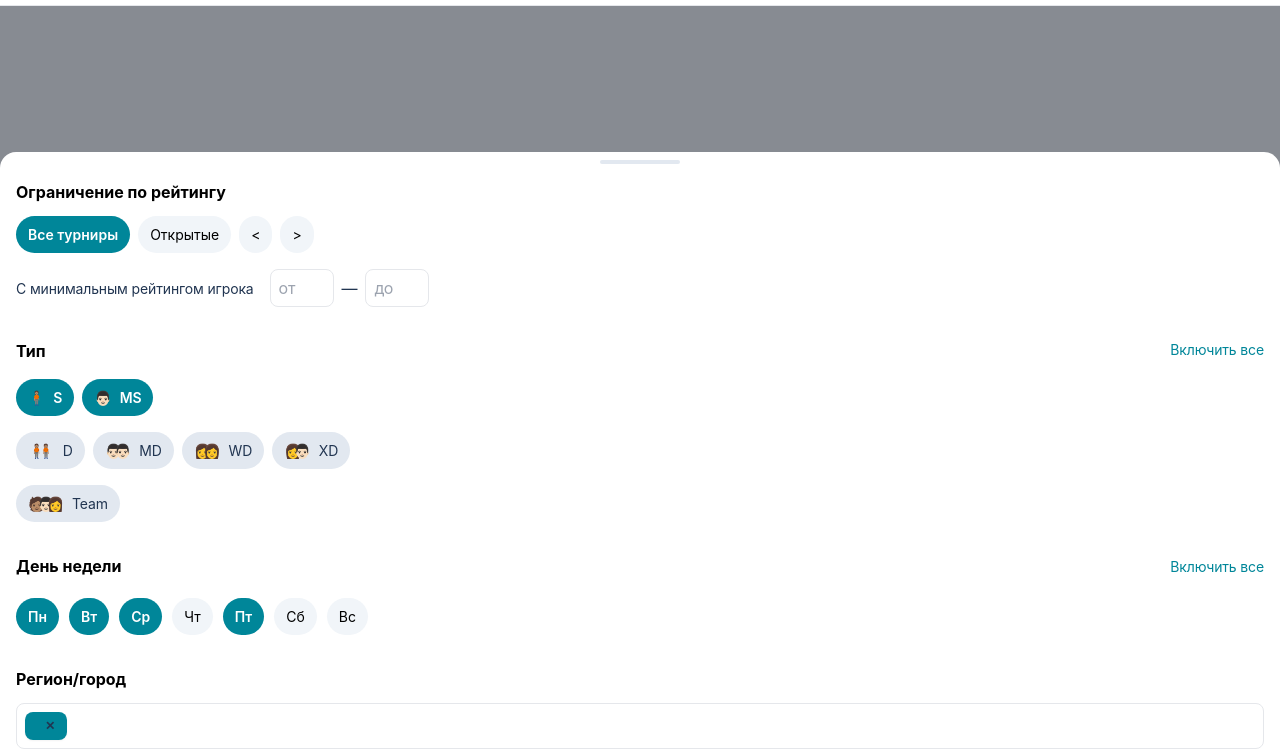
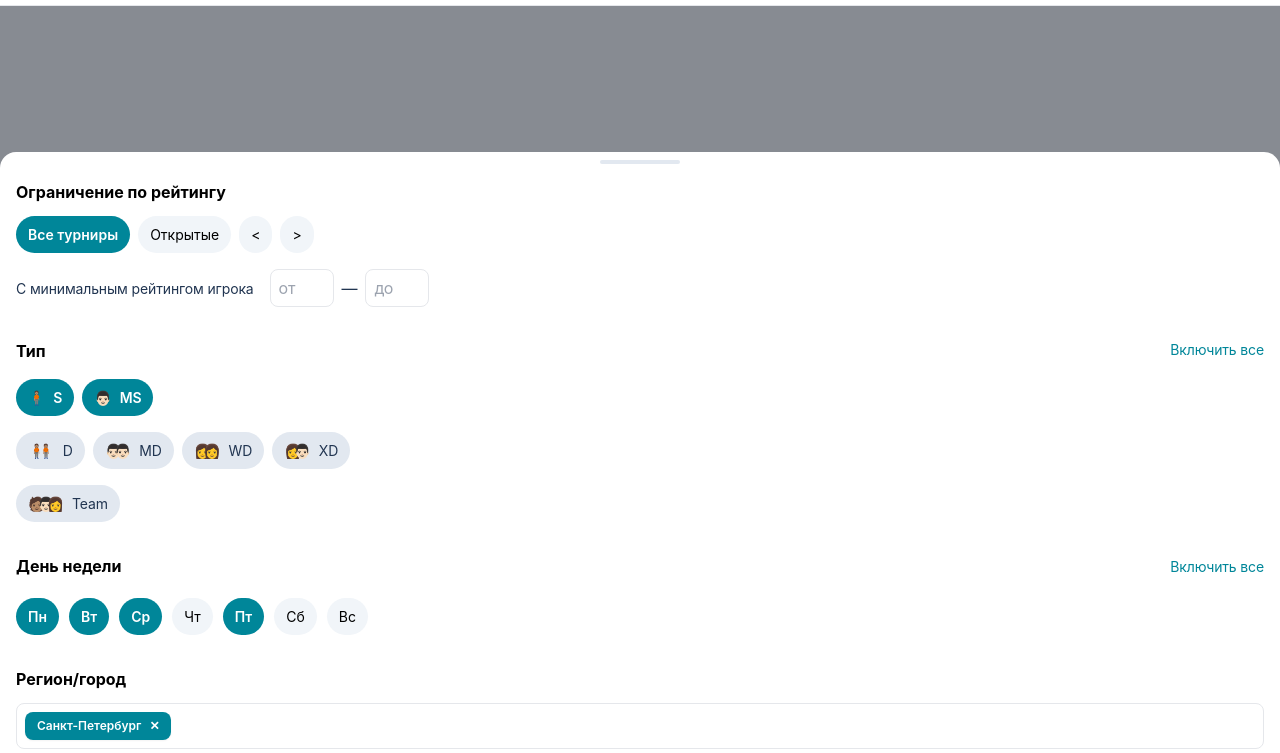
Before and after one commit to MichaelMironenko/lab, a plain HTML site: page pages/others/filtersPanel.html in a window 1280 px wide. Shown: the part 47-800 px from the top of the page. Drawn offline with Linux system fonts and the light colour scheme.

Commit message:
Фильтры

```diff
--- a/pages/others/filtersPanel.html
+++ b/pages/others/filtersPanel.html
@@ -139,7 +139,7 @@
         <div class="flex flex-col p-4 pb-1">
           <label class="font-bold pb-3">Регион/город</label>
           <div class="border p-2 w-full rounded-lg leading-none">
-            <div class="px-3 py-2 font-semibold text-xs bg-lab-color text-Санкт-Петербург rounded-lg shadow-sm leading-none w-fit"><span class="ml-2 text-Санкт-Петербург">✕</span></div>
+            <div class="px-3 py-2 font-semibold text-xs bg-lab-color text-white rounded-lg shadow-sm leading-none w-fit">Санкт-Петербург<span class="ml-2 text-white">✕</span></div>
           </div>
         </div>
       </div>
```
